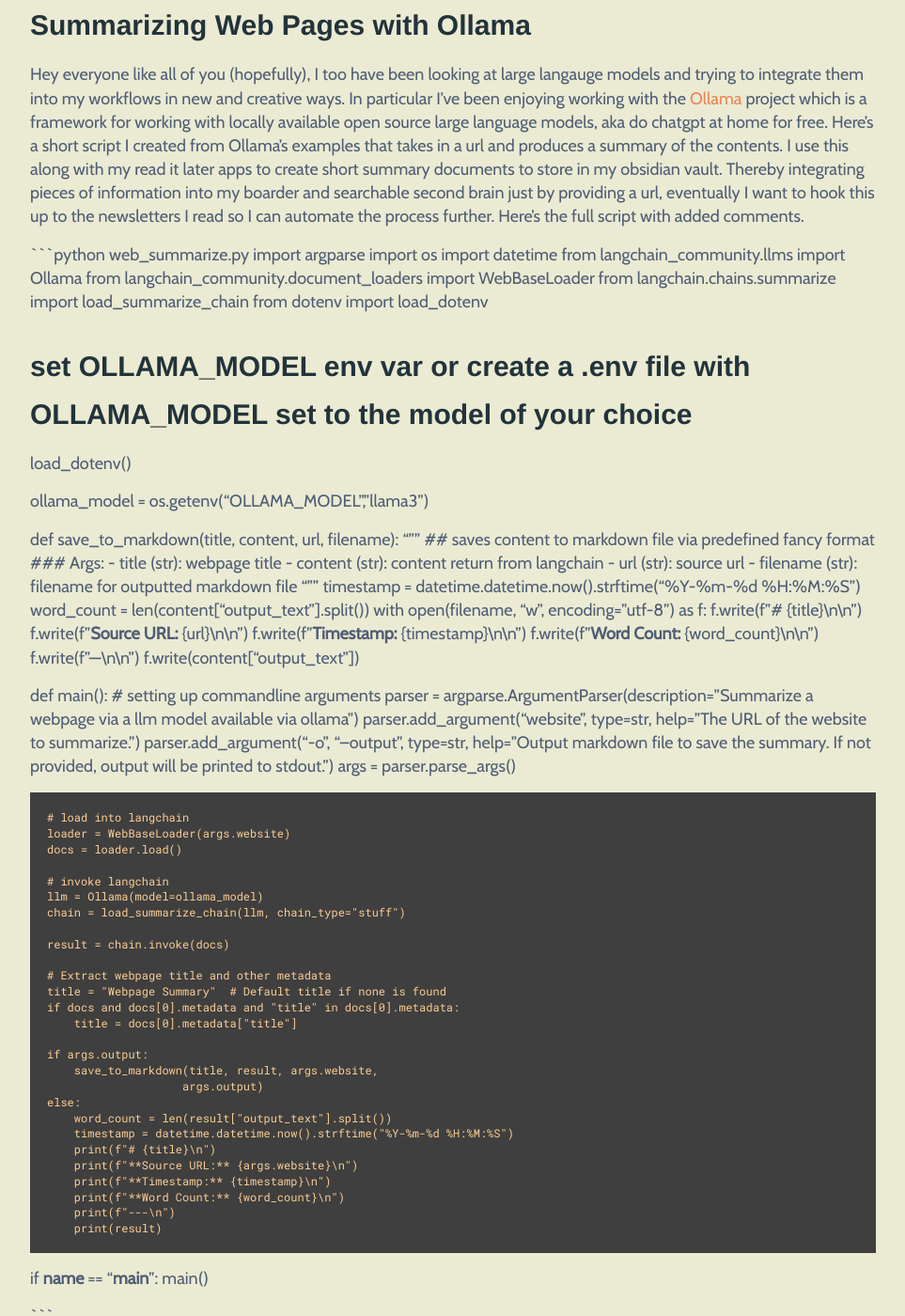
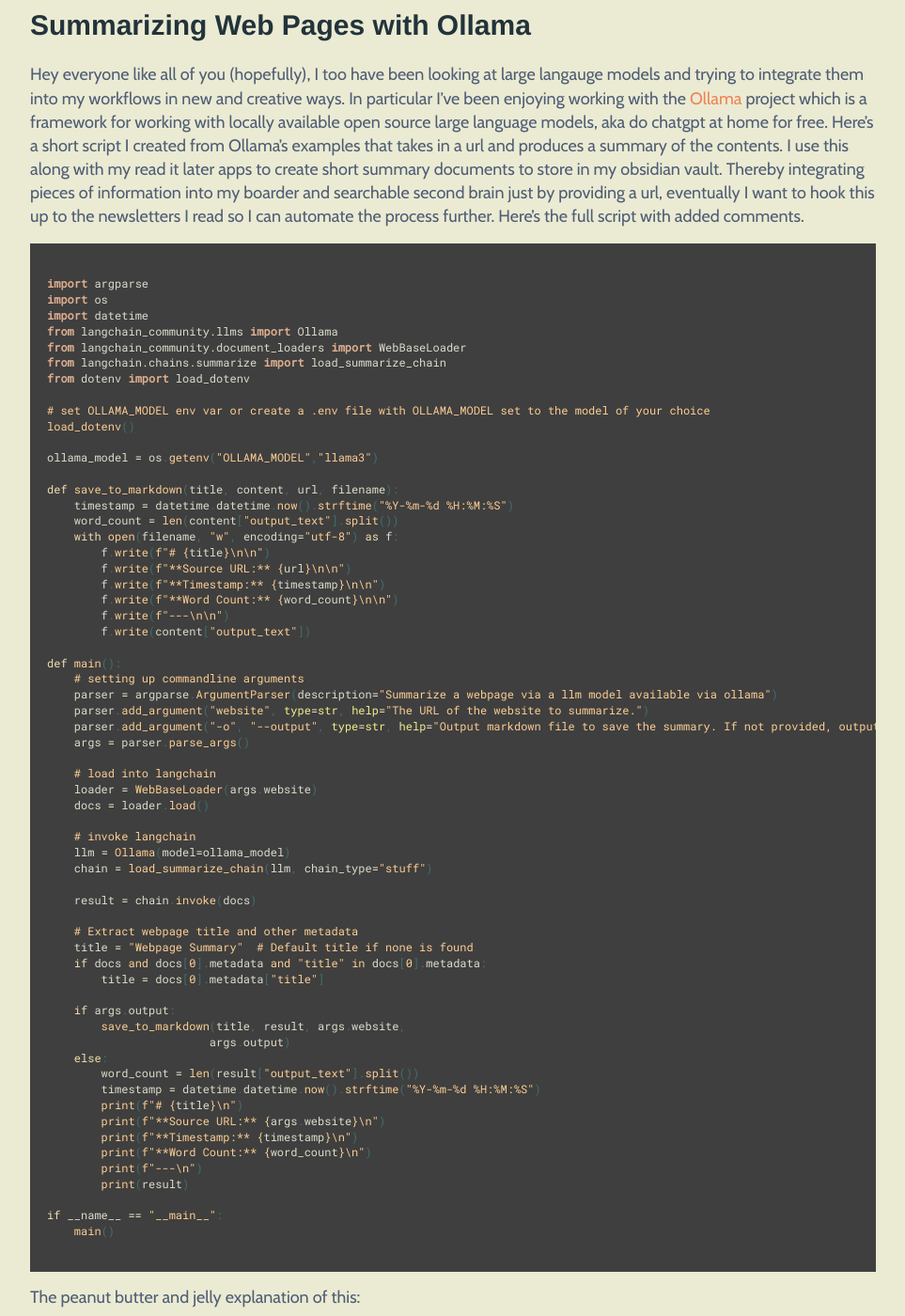
Before and after one commit to coreyclip/coreyclip.github.io, a Jekyll site: the page built from _posts/2024-07-29-Ollama-Web-Summaries.md, in a window 1280 px wide and 1400 px high, scrolled down 466 px. Shown: the whole window at 94% size, without its empty margins (158-1121 px from the left). Built offline with Jekyll 4.4.1, drawn with Linux system fonts in a browser that asks for light colours; nearby versions of some CDN libraries; some web fonts are replaced.

Commit message:
attempt to fix code block

````diff
--- a/_posts/2024-07-29-Ollama-Web-Summaries.md
+++ b/_posts/2024-07-29-Ollama-Web-Summaries.md
@@ -8,7 +8,8 @@ tags: github tutorial
 # Summarizing Web Pages with Ollama
 Hey everyone like all of you (hopefully), I too have been looking at large langauge models and trying to integrate them into my workflows in new and creative ways. In particular I've been enjoying working with the [Ollama](https://ollama.com/) project which is a framework for working with locally available open source large language models, aka do chatgpt at home for free. Here's a short script I created from Ollama's examples that takes in a url and produces a summary of the contents. I use this along with my read it later apps to create short summary documents to store in my obsidian vault. Thereby integrating pieces of information into my boarder and searchable second brain just by providing a url, eventually I want to hook this up to the newsletters I read so I can automate the process further. Here's the full script with added comments.
 
-```python web_summarize.py
+```python
+
 import argparse
 import os
 import datetime
@@ -23,14 +24,6 @@ load_dotenv()
 ollama_model = os.getenv("OLLAMA_MODEL","llama3")
 
 def save_to_markdown(title, content, url, filename):
-    """
-    ## saves content to markdown file via predefined fancy format
-    ### Args:
-        - title (str): webpage title
-        - content (str): content return from langchain
-        - url (str): source url
-        - filename (str): filename for outputted markdown file
-    """
     timestamp = datetime.datetime.now().strftime("%Y-%m-%d %H:%M:%S")
     word_count = len(content["output_text"].split())
     with open(filename, "w", encoding="utf-8") as f:
````
